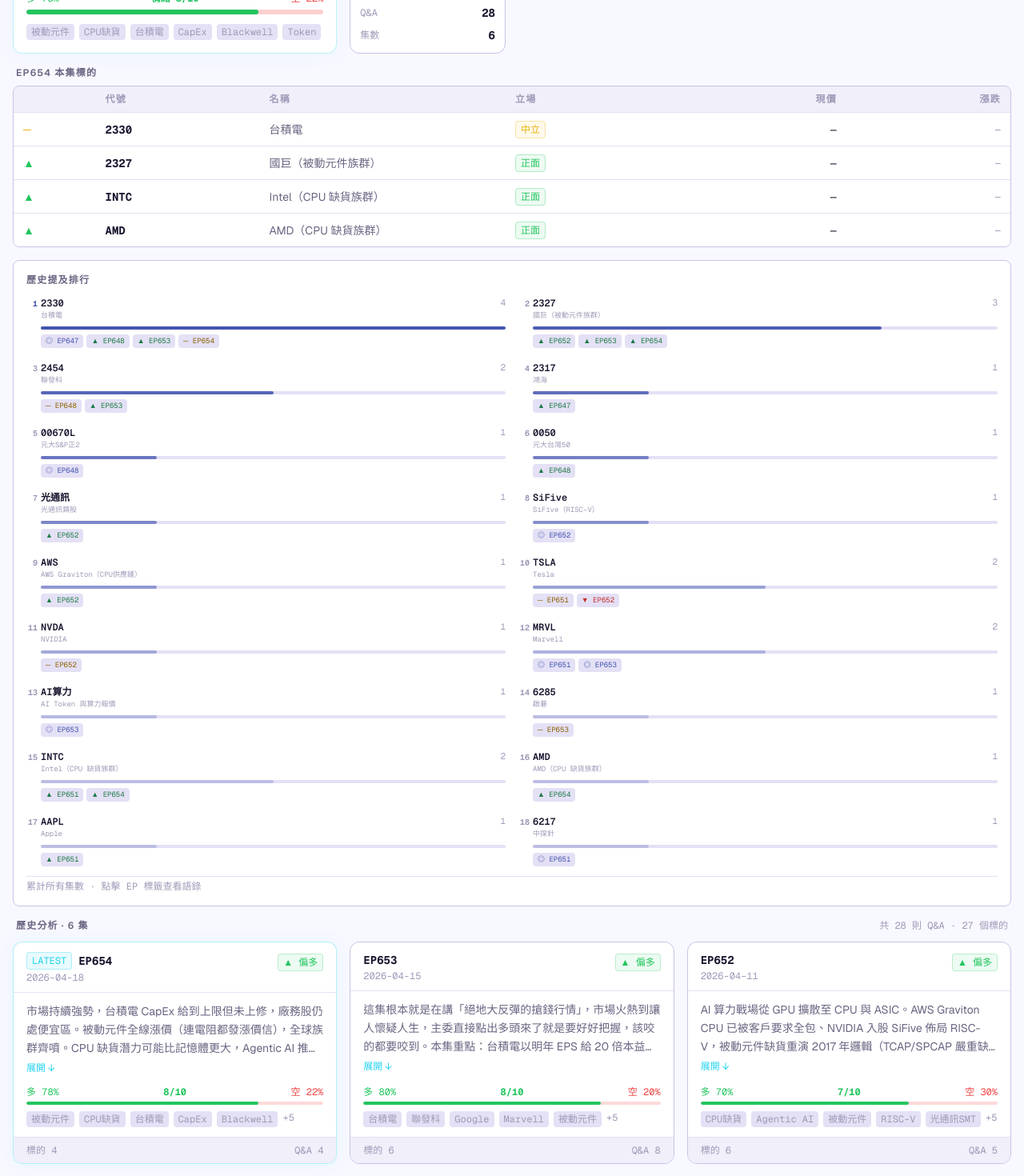
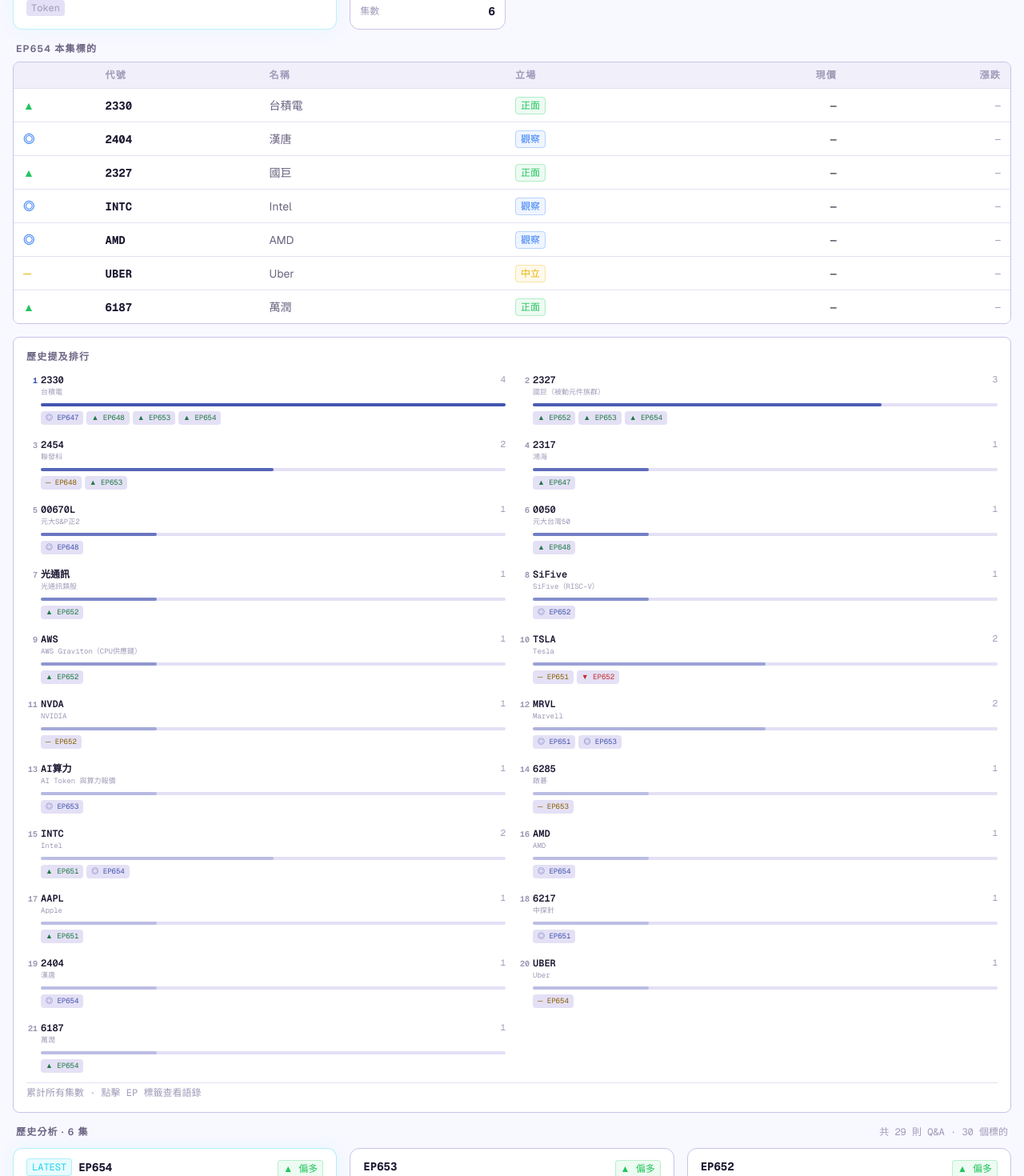
Before and after one commit to camille5534/stock-gooaye, a Next.js app: page / in a window 1280 px wide. Shown: the part 380-1850 px from the top of the page at 80% size. Built offline with nearby package versions, Linux system fonts and the light colour scheme.

Commit message:
EP654 重建：修正台積電/Intel/AMD立場，加入漢唐/Uber/萬潤，更新 stock_history

```diff
--- a/app/page.tsx
+++ b/app/page.tsx
@@ -165,14 +165,14 @@
             </div>
           </div>
 
-          {/* ── 指標欄 (2 col) ── */}
-          <div className="col-span-12 sm:col-span-6 md:col-span-2 flex flex-col gap-3">
-
-            {/* VIX */}
+          {/* ── 指標欄 (2 col)：單一卡片，h-full 撐滿行高 ── */}
+          <div className="col-span-12 sm:col-span-6 md:col-span-2">
             <div
-              className="rounded-xl border p-3 flex flex-col gap-1"
+              className="h-full rounded-xl border p-3 flex flex-col justify-between gap-0"
               style={{ background: 'var(--bg-card)', borderColor: 'var(--border)' }}
             >
+              {/* VIX */}
+              <div className="flex flex-col gap-1">
                 <span className="text-xs font-mono tracking-widest uppercase" style={{ color: 'var(--fg-dim)' }}>
                   VIX
                 </span>
@@ -185,16 +185,14 @@
                 >
                   {vcfg.label}
                 </span>
-              <p className="text-xs mt-1 font-mono" style={{ color: 'var(--fg-dim)' }}>
-                恐慌指數
-              </p>
+                <p className="text-xs font-mono" style={{ color: 'var(--fg-dim)' }}>恐慌指數</p>
               </div>
 
-            {/* 情緒分 */}
-            <div
-              className="rounded-xl border p-3 flex flex-col gap-1"
-              style={{ background: 'var(--bg-card)', borderColor: 'var(--border)' }}
-            >
+              {/* 分隔線 */}
+              <div style={{ height: '1px', background: 'var(--border-dim)', margin: '12px 0' }} />
+
+              {/* 情緒 */}
+              <div className="flex flex-col gap-1">
                 <span className="text-xs font-mono tracking-widest uppercase" style={{ color: 'var(--fg-dim)' }}>
                   情緒
                 </span>
@@ -202,16 +200,14 @@
                   {episode.sentiment.score}
                   <span className="text-sm font-normal" style={{ color: 'var(--fg-dim)' }}>/10</span>
                 </span>
-              <p className="text-xs font-mono" style={{ color: 'var(--fg-dim)' }}>
-                {episodes.length} 集追蹤
-              </p>
+                <p className="text-xs font-mono" style={{ color: 'var(--fg-dim)' }}>{episodes.length} 集追蹤</p>
               </div>
 
+              {/* 分隔線 */}
+              <div style={{ height: '1px', background: 'var(--border-dim)', margin: '12px 0' }} />
+
               {/* 快速統計 */}
-            <div
-              className="rounded-xl border p-3 flex flex-col gap-2 flex-1 justify-between"
-              style={{ background: 'var(--bg-card)', borderColor: 'var(--border)' }}
-            >
+              <div className="flex flex-col gap-2">
                 {[
                   { label: '標的', value: totalStocks },
                   { label: 'Q&A', value: totalQA },
@@ -222,6 +218,7 @@
                     <span className="font-mono font-bold text-sm" style={{ color: 'var(--fg)' }}>{value}</span>
                   </div>
                 ))}
+              </div>
             </div>
           </div>
 
--- a/public/data/episodes/ep_654.json
+++ b/public/data/episodes/ep_654.json
@@ -3,88 +3,158 @@
   "date": "2026-04-18",
   "title": "EP654 | 🌵",
   "youtube_url": "https://www.youtube.com/watch?v=5fsHnTWdcjY",
-  "summary": "市場持續強勢，台積電 CapEx 給到上限但未上修，廠務股仍處便宜區。被動元件全線漲價（連電阻都發漲價信），全球族群齊噴。CPU 缺貨潛力可能比記憶體更大，Agentic AI 推升 General Purpose CPU 需求。AI Token 討論轉向：從「用多少 token」轉為「產出什麼 result」，Uber 用光 Azure 額度是警示還是利多？光通訊/CPO 持續強，但漲太多暫不評論。",
+  "summary": "市場確認多頭格局，台積電是台股形狀，CapEx 給到上緣。被動元件全線噴發，電阻也發漲價信，全球族群齊動，稼動率衝頂就是缺貨劇本。CPU 缺貨潛力可能比記憶體更大，Agentic AI 推升 General Purpose CPU 需求，Intel/AMD 漲幅仍有空間。AI Token 論述轉向 result-based，Uber 燒光 Azure 額度是警示。光通訊/CPO 持續強，漲太多暫不評論。",
   "sentiment": {
     "score": 8,
     "label": "偏多",
     "bull_pct": 78,
     "bear_pct": 22
   },
-  "keywords": ["被動元件", "CPU缺貨", "台積電", "CapEx", "Blackwell", "Token", "光通訊", "記憶體", "廠務股", "Agentic AI"],
+  "keywords": ["被動元件", "CPU缺貨", "台積電", "CapEx", "Agentic AI", "Token", "光通訊", "CPO", "廠務股", "漲價"],
   "stocks": [
     {
       "code": "2330",
       "name": "台積電",
-      "stance": "中立",
+      "stance": "正面",
+      "stance_score": 1,
+      "quote": "「台股就是台積電的形狀...只要他訂單沒有掉，基本上就會到那個位置。」",
+      "timestamp": "00:14:00",
+      "tags": ["CapEx", "台股指數", "訂單"],
+      "price": null,
+      "change_pct": null
+    },
+    {
+      "code": "2404",
+      "name": "漢唐",
+      "stance": "觀察",
       "stance_score": 0,
-      "quote": "CapEx guidance 給到上限但沒有上修，廠務股反而在這時候表態。台積電仍是台股形狀，訂單沒問題就會到對應位置。",
-      "timestamp": "00:10:41",
-      "tags": ["CapEx", "廠務股", "台股指數"],
+      "quote": "「漢唐在這陣子去做表態還蠻屌，怎麼會挑這個時間點，蠻有趣的。」",
+      "timestamp": "00:17:30",
+      "tags": ["廠務股", "價值股", "表態"],
       "price": null,
       "change_pct": null
     },
     {
       "code": "2327",
-      "name": "國巨（被動元件族群）",
+      "name": "國巨",
       "stance": "正面",
       "stance_score": 1,
-      "quote": "法說會打保守牌，但全球同業（VISHAY、VPG、EATON、TDK）都在噴。電阻也收到漲價信，稼動率一旦跳到滿載就是缺貨漲價劇本。「不管是可能 ABF 載板、材料、玻璃基板，以及被動元件，都是記憶體資金可能會去的地方。」",
-      "timestamp": "00:12:35",
-      "tags": ["被動元件", "MLCC", "電阻漲價", "稼動率"],
+      "quote": "「他還原全息（息）其實在新高位置，只是爬得比國際上的 Player 慢一點。」",
+      "timestamp": "00:18:30",
+      "tags": ["被動元件", "MLCC", "電阻漲價", "龍頭"],
       "price": null,
       "change_pct": null
     },
     {
       "code": "INTC",
-      "name": "Intel（CPU 缺貨族群）",
-      "stance": "正面",
-      "stance_score": 1,
-      "quote": "CPU 缺貨可能比記憶體更恐怖，記憶體是貴但買得到，CPU 有可能買不到。Intel 跟 AMD 漲幅目前 20% 以下，若真屌缺數字還能更高。Agentic AI 需要大量 CPU，供應鏈再次被甩動。",
-      "timestamp": "00:17:18",
-      "tags": ["CPU", "缺貨", "Agentic AI", "算力"],
+      "name": "Intel",
+      "stance": "觀察",
+      "stance_score": 0,
+      "quote": "「CPU 的缺貨其實是可能會比記憶體更恐怖的...目前在市場上就大家沒有去估算到的東西。」",
+      "timestamp": "00:23:00",
+      "tags": ["CPU", "缺貨", "Agentic AI", "漲幅空間"],
       "price": null,
       "change_pct": null
     },
     {
       "code": "AMD",
-      "name": "AMD（CPU 缺貨族群）",
+      "name": "AMD",
+      "stance": "觀察",
+      "stance_score": 0,
+      "quote": "「CPU 的缺貨其實是可能會比記憶體更恐怖的...目前在市場上就大家沒有去估算到的東西。」",
+      "timestamp": "00:23:00",
+      "tags": ["CPU", "缺貨", "Agentic AI", "漲幅空間"],
+      "price": null,
+      "change_pct": null
+    },
+    {
+      "code": "UBER",
+      "name": "Uber",
+      "stance": "中立",
+      "stance_score": 0,
+      "quote": "「Uber 才在開年三四個月，就把 AI Token 的額度給用光了...關鍵是要看財務數字。」",
+      "timestamp": "00:29:00",
+      "tags": ["AI應用", "Token", "result-based", "財務驗證"],
+      "price": null,
+      "change_pct": null
+    },
+    {
+      "code": "6187",
+      "name": "萬潤",
       "stance": "正面",
       "stance_score": 1,
-      "quote": "同 Intel，CPU 缺貨潛力大，漲幅 20% 以下尚有空間。",
-      "timestamp": "00:17:18",
-      "tags": ["CPU", "缺貨", "Agentic AI"],
+      "quote": "「CPU（應指 CPO）相關的這些測試設備...我手上我蠻喜歡就華自貿跟萬論（萬潤）。」",
+      "timestamp": "00:46:00",
+      "tags": ["CPO", "測試設備", "光通訊", "回檔布局"],
       "price": null,
       "change_pct": null
+    }
+  ],
+  "life": [
+    {
+      "id": "654-life-1",
+      "title": "聲援遺孀與靈魂觀念",
+      "content": "主委協助一名宜蘭聽眾（小徐太）向過世的先生「小徐」傳話，並提供物資支援資源。謝孟恭提到自從有了小孩，他開始傾向相信世間有神靈或能量存在。",
+      "timestamp": "00:04:00",
+      "tags": ["靈魂", "家庭", "聽眾互動"]
+    },
+    {
+      "id": "654-life-2",
+      "title": "健康是 1 與 0",
+      "content": "語重心長強調「健康是前面的 1，其他工作與財富是後面的 0」。若健康為 0，前面數字再大也沒用。這在他處理聽眾求助（如生病或家人過世）時感觸最深。",
+      "timestamp": "00:08:00",
+      "tags": ["健康", "人生觀", "財富"]
+    },
+    {
+      "id": "654-life-3",
+      "title": "麻醉經驗與死亡想像",
+      "content": "以全麻健康檢查的經驗比喻死亡，形容那是「瞬間空白」的狀態。但他現在希望有來世，能與愛犬和家人重逢。",
+      "timestamp": "00:10:00",
+      "tags": ["死亡", "麻醉", "家庭", "寵物"]
+    },
+    {
+      "id": "654-life-4",
+      "title": "低調與話語權",
+      "content": "主委坦言早期想當「話語霸權」，但現在只想「密底外孤康」（低調發財），甚至不想讓太多吵鬧的「股票仔」進來聽節目，更喜歡純粹的聊心與 QA。",
+      "timestamp": "00:06:00",
+      "tags": ["低調", "社群", "節目風格"]
     }
   ],
   "qa": [
     {
       "id": "654-1",
-      "question": "有七八千萬資產，適當配置是否可以退休？建議如何配置？",
-      "answer": "每次講多少資產可退休都是 by case，關鍵是你的消費多少。假設一億資產丟大盤 5% 報酬，一年有 500 萬可花用。如果每年花 200 多萬直接退，花 400 多萬也可以退（資產還在增值）。「達到預計數字的七到八成左右，其實就可以開始思考退休。」退而不休，可以兼差做好玩的事。",
-      "timestamp": "40:02",
+      "question": "資產一億元是否可以退休？如何配置？",
+      "answer": "取決於個人消費習慣。若資產一億（含 2000 萬自住房，淨資產 8000 萬），配置在美債或大盤指數以 5% 報酬計算，一年有 400 萬可用資金。若年花費在 200 萬左右，可立即退休。「達到預計數字的七到八成左右，其實就可以開始思考退休。」",
+      "timestamp": "00:40:00",
       "tags": ["退休規劃", "資產配置", "財務自由"]
     },
     {
       "id": "654-2",
-      "question": "未來 AI Token 會越來越便宜，還是因為 AI 壟斷而變得超級貴？",
-      "answer": "論述正在從「你用多少 token」轉向「你產出什麼 result」。Uber 用光 Azure 額度聽起來很屌，但關鍵是財務數字怎樣？「你有沒有因為消耗大量 token 產出對應價值？」燒很多 token 沒有產品的公司，遲早被市場 call out。對硬體股來講是買爆，但對軟體應用股要看 result-based vs case-based。",
-      "timestamp": "21:23",
-      "tags": ["AI應用", "Token", "軟體股", "result-based"]
+      "question": "什麼才是成功？有錢算成功嗎？",
+      "answer": "「現在我一定不會去用錢衡量一個人。」在主委現在的圈子，每個人都有錢且會做股票，因此錢不再是衡量標準。真正的成功是「維持健康」、「把老婆孩子照顧好」、「65 歲依然能保持身體機能」。成功是對自己的交代，而非社會定義的數字。",
+      "timestamp": "00:31:00",
+      "tags": ["人生觀", "成功定義", "健康", "家庭"]
     },
     {
       "id": "654-3",
-      "question": "CPO 良率不穩定時非常依賴測試設備，如何布局 CPO 測試設備商？",
-      "answer": "「之後要等到光通訊整個掉下來，再來聊光通訊的一些數字。可是它就是都不會掉下來。」趁前次回檔布局了華興、萬潤等光通訊相關。CPO 相關元件的數字有蠻多有趣 insight，之後有空再來聊細節。",
-      "timestamp": "45:29",
-      "tags": ["光通訊", "CPO", "測試設備", "布局時機"]
+      "question": "如何治癒起床時的負面情緒？",
+      "answer": "不要在床上躺太久，越躺越會胡思亂想。建議起床後立刻喝水、喝咖啡，投入當天該做的事。或者找一個期待的手遊來打，增加起床的動力。",
+      "timestamp": "00:35:00",
+      "tags": ["情緒管理", "生活習慣", "心理健康"]
     },
     {
       "id": "654-4",
-      "question": "什麼才叫做成功？有錢算成功嗎？",
-      "answer": "「現在我一定不會去用錢衡量一個人。」成功是對自己的一種交代，每個時間點不太一樣。現在比的是誰把老婆照顧好、孩子有沒有去不一樣的地方體驗。「年紀到了之後會去比誰比較健康，誰還能在六十幾歲上健身房。」人生有很多彈性，不要相信別人講的成功定義。",
-      "timestamp": "31:28",
-      "tags": ["人生觀", "成功定義", "健康"]
+      "question": "看到別人買名錶、名車，是否該學著花錢？",
+      "answer": "花錢不需要學，每個人喜好不同。主委認為「買體驗」是最值得的投資（如出國旅遊、住好的飯店）。願意把錢花在家人身上是成年人的一種愛。",
+      "timestamp": "00:37:00",
+      "tags": ["消費觀", "體驗", "家庭"]
+    },
+    {
+      "id": "654-5",
+      "question": "對於 CPO 測試設備標的的看法？",
+      "answer": "「之後要等到光通訊整個掉下來，再來聊光通訊的一些數字。可是它就是都不會掉下來。」CPO 是確定趨勢，但相關標的（如萬潤）漲幅已大，不建議在高檔追價。主委本人較偏好在回檔時佈局，而非在市場熱烈討論時進場。",
+      "timestamp": "00:45:00",
+      "tags": ["光通訊", "CPO", "測試設備", "布局時機", "萬潤"]
     }
   ],
   "sectors": [
@@ -106,7 +176,7 @@
       "name": "台積電供應鏈",
       "stance": "中立",
       "intensity": 1,
-      "stocks": ["2330", "漢唐"],
+      "stocks": ["2330", "2404"],
       "quote": "CapEx 給到上限未上修，廠務股便宜但動能弱"
     },
     {
--- a/public/data/stock_history.json
+++ b/public/data/stock_history.json
@@ -4,9 +4,9 @@
       "code": "2330",
       "name": "台積電",
       "count": 4,
-      "positive": 2,
+      "positive": 3,
       "negative": 0,
-      "neutral": 2,
+      "neutral": 1,
       "episodes": [
         647,
         648,
@@ -164,11 +164,11 @@
     },
     {
       "code": "INTC",
-      "name": "Intel（CPU 缺貨族群）",
+      "name": "Intel",
       "count": 2,
-      "positive": 2,
+      "positive": 1,
       "negative": 0,
-      "neutral": 0,
+      "neutral": 1,
       "episodes": [
         651,
         654
@@ -176,11 +176,11 @@
     },
     {
       "code": "AMD",
-      "name": "AMD（CPU 缺貨族群）",
+      "name": "AMD",
       "count": 1,
-      "positive": 1,
+      "positive": 0,
       "negative": 0,
-      "neutral": 0,
+      "neutral": 1,
       "episodes": [
         654
       ]
@@ -205,6 +205,39 @@
       "neutral": 1,
       "episodes": [
         651
+      ]
+    },
+    {
+      "code": "2404",
+      "name": "漢唐",
+      "count": 1,
+      "positive": 0,
+      "negative": 0,
+      "neutral": 1,
+      "episodes": [
+        654
+      ]
+    },
+    {
+      "code": "UBER",
+      "name": "Uber",
+      "count": 1,
+      "positive": 0,
+      "negative": 0,
+      "neutral": 1,
+      "episodes": [
+        654
+      ]
+    },
+    {
+      "code": "6187",
+      "name": "萬潤",
+      "count": 1,
+      "positive": 1,
+      "negative": 0,
+      "neutral": 0,
+      "episodes": [
+        654
       ]
     }
   ],
```
Lines whose indentation alone changed are shown as unchanged.
